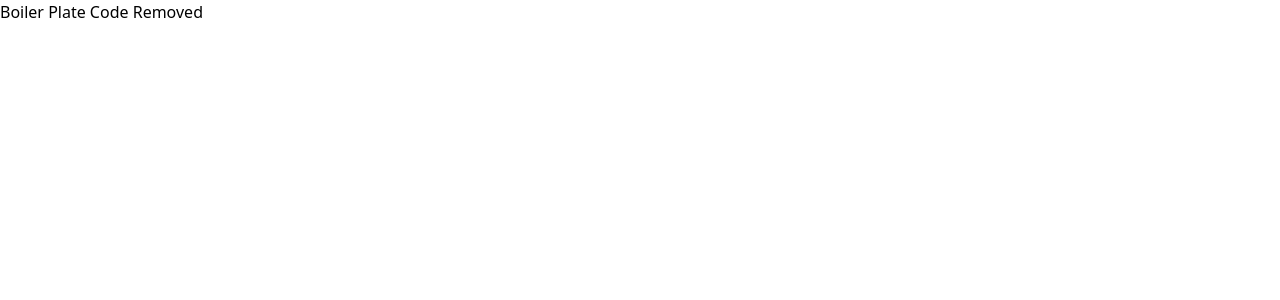
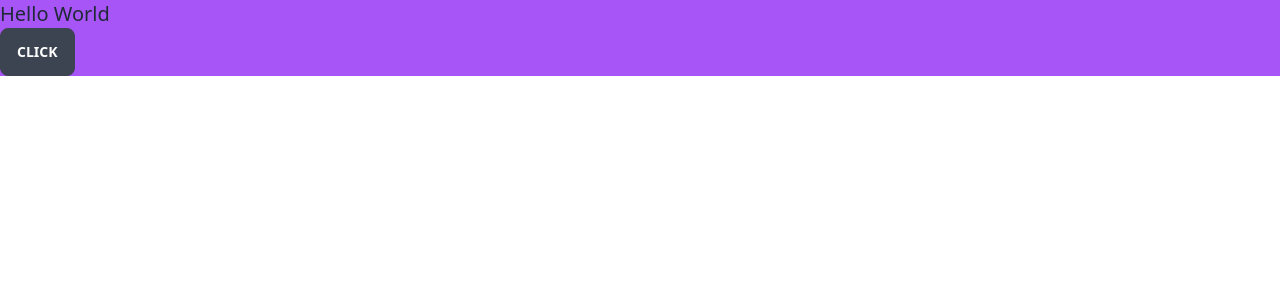
Before and after one commit to oliveroliverio/ud-brad-traversy-react-front-to-back-2022, a React (Create React App) app: page / in a window 1280 px wide. Shown: the top 300 px of the page. Built offline with nearby package versions, Linux system fonts and the light colour scheme.

Commit message:
correctly installed tailwind and daisyUI and tested

```diff
--- a/package.json
+++ b/package.json
@@ -9,6 +9,7 @@
     "@testing-library/user-event": "^13.5.0",
     "boxicons": "^2.1.2",
     "concurrently": "^7.2.2",
+    "daisyui": "^2.19.0",
     "framer-motion": "^6.5.1",
     "json-server": "^0.17.0",
     "kill-port": "^2.0.1",
--- a/src/App.js
+++ b/src/App.js
@@ -1,10 +1,11 @@
-import React from 'react';
+import React from 'react'
 
-function App(){
+function App() {
   return (
-  	<>
-    	<h1>Boiler Plate Code Removed</h1>
-    </>
+    <div className='bg-purple-500'>
+      <h1 className='text-xl'>Hello World</h1>
+      <button className='btn'>Click</button>
+    </div>
   )
 }
-export default App;
+export default App
--- a/tailwind.config.js
+++ b/tailwind.config.js
@@ -1,8 +1,8 @@
 /** @type {import('tailwindcss').Config} */
 module.exports = {
-  content: [],
+  content: ['./src/**/*.{js,jsx,ts,tsx}'],
   theme: {
     extend: {},
   },
-  plugins: [],
+  plugins: [require('daisyui')],
 }
```
Also changed, not shown: 1 other file (tests, documents, lock files or other folders).
